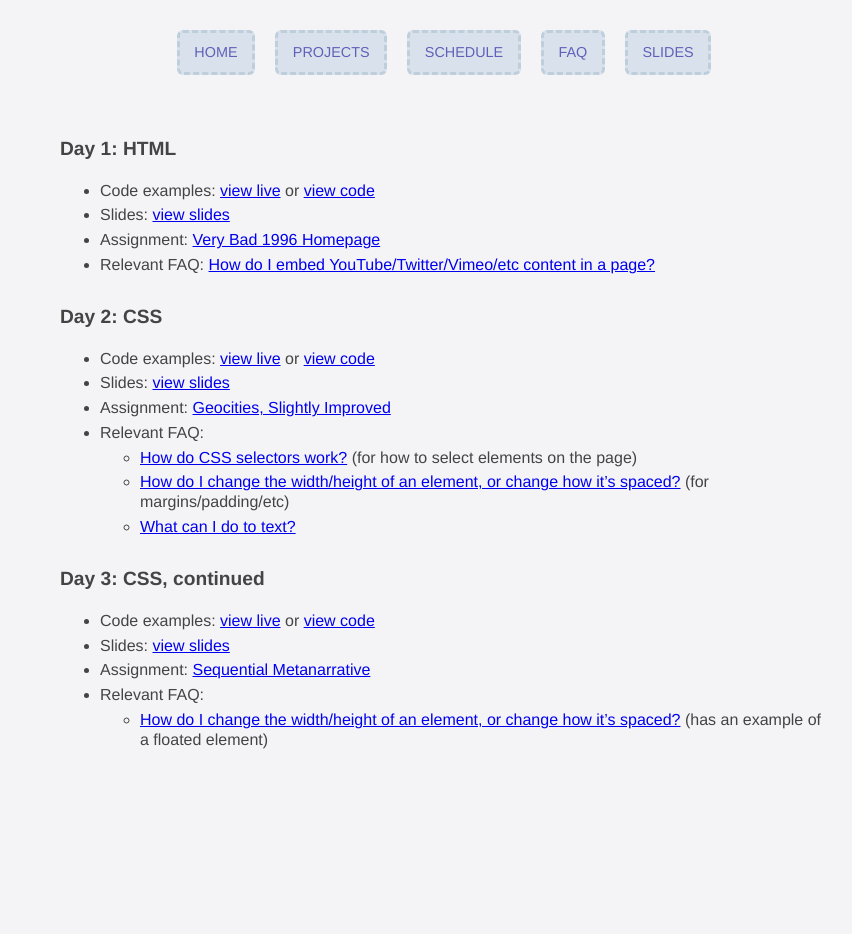
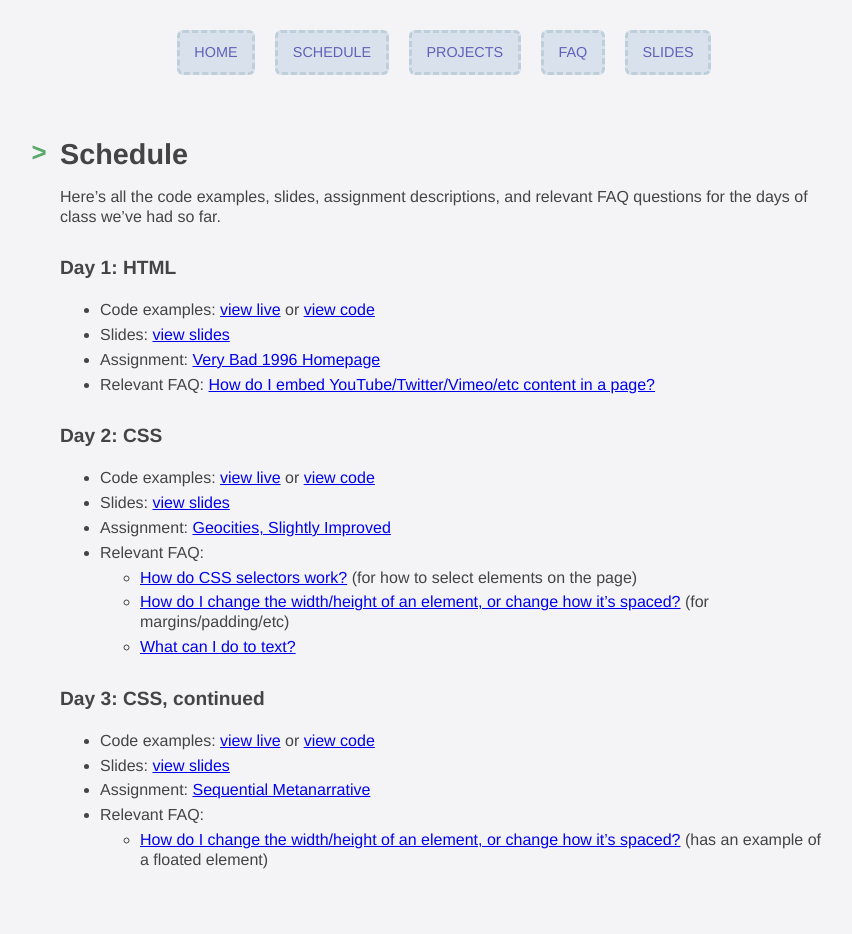
Before and after one commit to thely/artofweb-21, a Jekyll site: the page built from schedule.md, in a window 1280 px wide. Shown: the whole page, without its empty margins (196-1048 px from the left). Built offline with Jekyll 4.4.1, drawn with Linux system fonts in a browser that asks for light colours; our own code applies the rules of GitHub Pages for plain Markdown files; before the commit the page ends 900 px from its top, so only the background shows below that.

Commit message:
schedule should be first

```diff
--- a/_layouts/default.html
+++ b/_layouts/default.html
@@ -12,8 +12,8 @@
       <nav class="page-header">
         <ul>
           <li><a href="/artofweb-21/">Home</a></li>
+          <li><a href="/artofweb-21/schedule">Schedule</a></li>
           <li><a href="/artofweb-21/projects">Projects</a></li>
-          <li><a href="/artofweb-21/schedule">Schedule</a></li>
           <li><a href="/artofweb-21/questions">FAQ</a></li>
           <li><a href="/artofweb-21/slides">Slides</a></li>
         </ul>
--- a/schedule.md
+++ b/schedule.md
@@ -1,3 +1,7 @@
+## Schedule
+
+Here's all the code examples, slides, assignment descriptions, and relevant FAQ questions for the days of class we've had so far.
+
 #### Day 1: HTML
 * Code examples: [view live](./examples/day1) or [view code](https://github.com/thely/artofweb-21/tree/main/examples/day1)
 * Slides: [view slides](./slides/day-1-slides.html)
```
